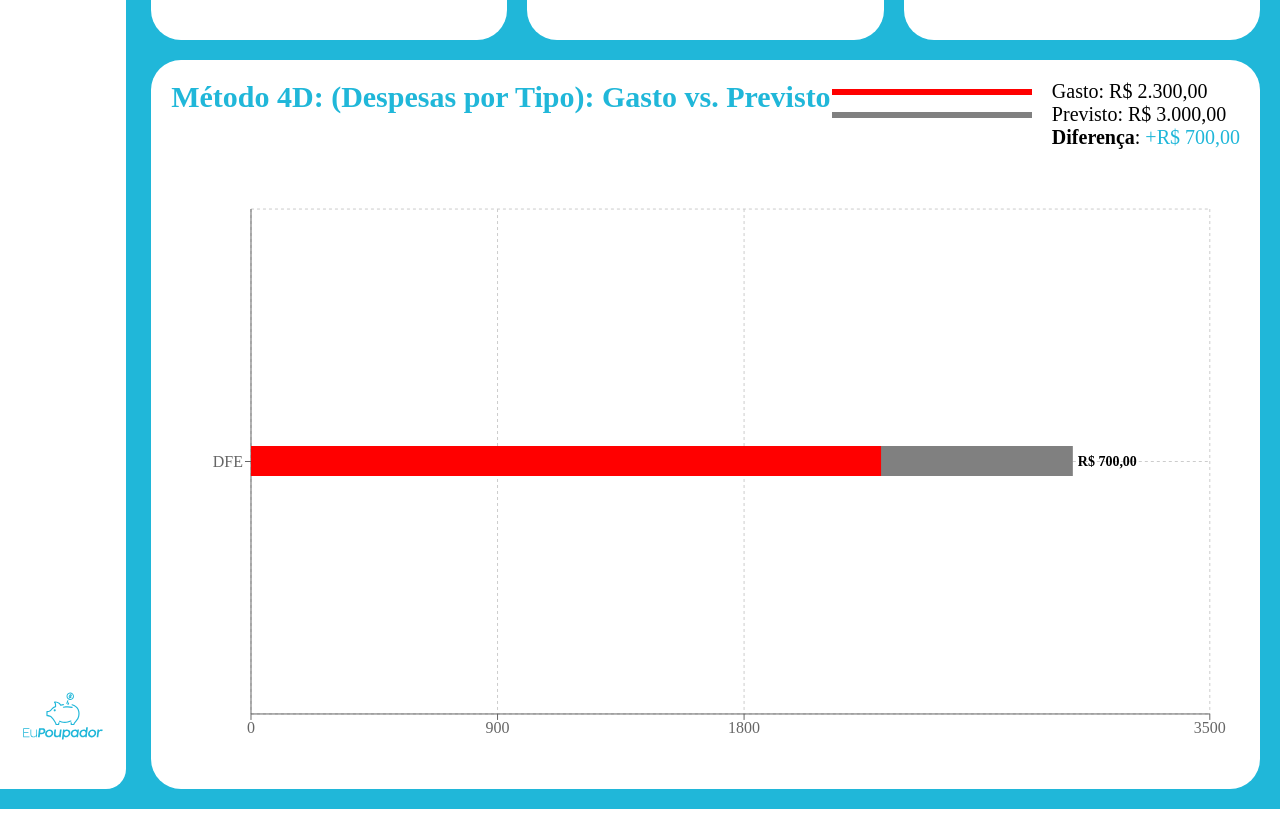
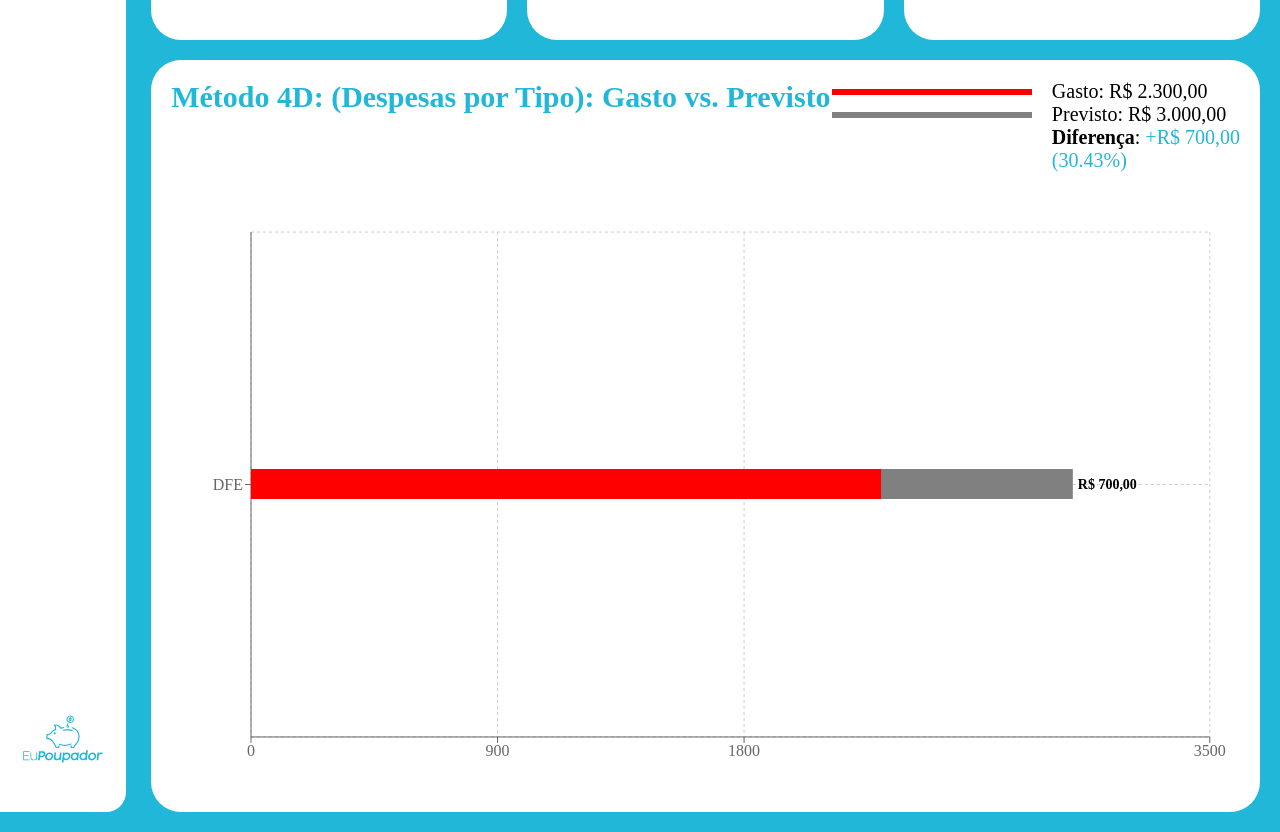
Before and after one commit to CaioMiranda12/project-poupador, a React (Create React App) app: page / in a window 1280 px wide. Shown: the part 4420-5252 px from the top of the page. Before the commit the page ends 5229 px from the top, so only its background shows below. Built offline with nearby package versions, Linux system fonts and the light colour scheme; a web font is replaced by a local one.

Commit message:
show percentual on topinfo of despesastyparea difference

```diff
--- a/src/pages/MensalBalance/index.jsx
+++ b/src/pages/MensalBalance/index.jsx
@@ -18,6 +18,7 @@ import {
 import despesasGastoPrevisto from '../../services/DespesasGastoPrevisto.json';
 import receitasRecebidoPrevisto from '../../services/ReceitasRecebidoPrevisto.json';
 import saldoReceitasDespesas from '../../services/SaldoReceitasDespesas.json';
+import { calcDiferencaPorcentagem } from '../../utils/calcDiferencaPorcentagem';
 import { formatCurrency } from '../../utils/formatCurrency';
 import { formatDate } from '../../utils/formatDate';
 import {
@@ -510,14 +511,26 @@ export function MensalBalance() {
                       {formatCurrency(
                         chartDataDespesas[0].previsto -
                           chartDataDespesas[0].gasto,
+                      )}{' '}
+                      <br /> (
+                      {calcDiferencaPorcentagem(
+                        chartDataDespesas[0].previsto,
+                        chartDataDespesas[0].gasto,
                       )}
+                      )
                     </span>
                   ) : (
                     <span style={{ color: 'red' }}>
                       {formatCurrency(
                         chartDataDespesas[0].previsto -
                           chartDataDespesas[0].gasto,
+                      )}{' '}
+                      <br /> (
+                      {calcDiferencaPorcentagem(
+                        chartDataDespesas[0].previsto,
+                        chartDataDespesas[0].gasto,
                       )}
+                      )
                     </span>
                   )}
                 </SaldoText>
```
